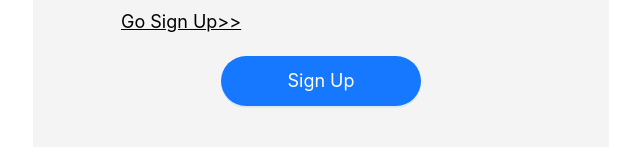
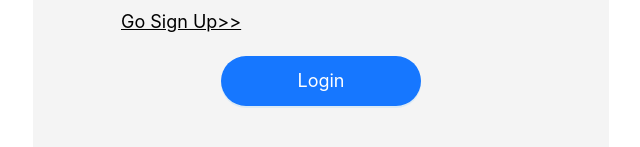
Before and after one commit to DHEPLab/aim-ahead-app, a React (Create React App) app: page /login in a window 1280 px wide. Shown: the part 369-516 px from the top of the page, without its empty margins (319-959 px from the left). Built offline with nearby package versions, Linux system fonts and the light colour scheme.

Commit message:
[UNCAIM-86][David] fix: change the button text

```diff
--- a/src/components/InputForms/index.tsx
+++ b/src/components/InputForms/index.tsx
@@ -62,7 +62,7 @@ const InputForms = ({ type }: InputFormsProps) => {
       </a>
       <Form.Item className={styles.buttonContainer}>
         <Button className={styles.button} type="primary" shape="round" htmlType="submit">
-          {isSignUpPage ? "Login" : "Sign Up"}
+          {isSignUpPage ? "Sign Up" : "Login"}
         </Button>
       </Form.Item>
     </Form>
```
